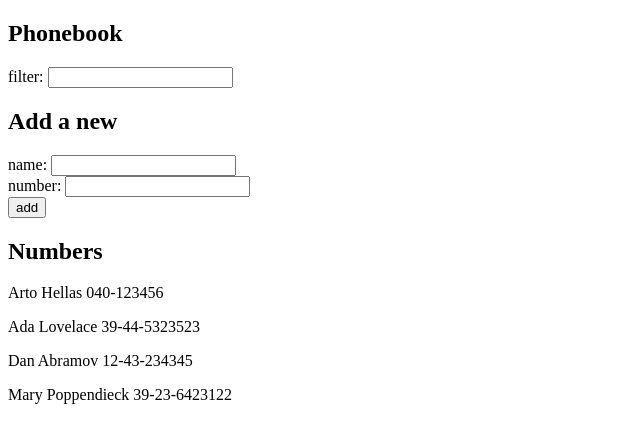
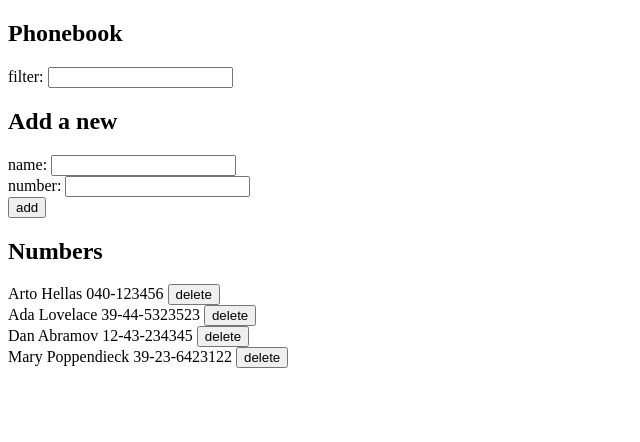
Before and after one commit to ric-rai/full-stack-open-2021, a React (Create React App) app in the folder part2/phonebook/: page / in a window 1280 px wide. Shown: the top 442 px of the page, without its empty margins (0-640 px from the left). Built offline with nearby package versions, Linux system fonts and the light colour scheme; data requests are answered from the project's data file.

Commit message:
exercise 2.17

```diff
--- a/part2/phonebook/src/App.js
+++ b/part2/phonebook/src/App.js
@@ -3,28 +3,27 @@ import personService from './services/persons'
 
 const PersonForm = ({onSubmitHandler, inputs}) => (
     <form onSubmit={onSubmitHandler}>
-        {inputs.map(i => <Input key={i.label} label={i.label} value={i.value} onChange={i.onChange}/> )}
+        {inputs.map(i => <Input {...i} key={i.label}/> )}
         <div><button type="submit">add</button></div>
     </form>
 )
 
-const Input = ({label, value, onChange}) => (
-    <div>{label}:{" "}
-        <input value={value} onChange={onChange}/>
-    </div>
-)
+const Input = props => <div>{props.label}:{" "} <input {...props}/></div>
 
-const Persons = ({persons}) =>
-    persons.map(p => <Person key={p.name} name={p.name} number={p.number}/>)
+const Persons = ({persons, handleDelete}) => persons.map(p =>
+    <Person {...p} key={p.name} handleDelete={handleDelete}/>)
 
-const Person = ({name, number}) => <p>{name} {number}</p>
+const Person = ({name, number, handleDelete}) =>
+    <div>{name} {number} <Button text={"delete"} handleClick={handleDelete(name)}/></div>
+
+const Button = ({text, handleClick}) => <button onClick={handleClick}>{text}</button>
 
 const App = () => {
     const [persons, setPersons] = useState([])
     const [filtered, setFiltered] = useState(persons)
     const [newName, setNewName] = useState('')
     const [newNumber, setNewNumber] = useState('')
-    const [currentFilter, setCurrentFilter] = useState('')
+    const [filter, setFilter] = useState('')
     const setValueWith = (setter) => e => setter(e.target.value)
 
     const fetchPersons = () => void personService.getAll()
@@ -33,23 +32,23 @@ const App = () => {
 
     const addPerson = e => {
         e.preventDefault()
+        const resetForm = () => (setNewName(''), setNewNumber(''))
+        const updPersons = pers => (setPersons(pers), changeFilter(filter, [...pers]))
         if (persons.map(p => p.name).includes(newName))
             alert(`${newName} is already added to phonebook`)
-        else {
-            const newPerson = {name: newName, number: newNumber}
-            personService.create(newPerson).then(returnedPerson => {
-                const updatedPersons = persons.concat(returnedPerson)
-                setPersons(updatedPersons)
-                setNewName('')
-                changeFilter(currentFilter, [...updatedPersons])
-                setNewNumber('')
-            })
-        }
+        else personService.create({name: newName, number: newNumber}).then(p =>
+            (updPersons(persons.concat(p)), resetForm()))
     }
-
+    const getPerIdByName = name => persons.find(p => p.name === name).id
+    const handleDelete = name => () => {
+        const pers = persons.filter(p => p.name !== name)
+        if (window.confirm(`Delete ${name}?`))
+            personService.del(getPerIdByName(name)).then(() =>
+                (setPersons(pers), changeFilter(filter, [...pers])))
+    }
     const handleFilterChange = e => changeFilter(e.target.value)
     const changeFilter = (value, pers = persons) => {
-        setCurrentFilter(value)
+        setFilter(value)
         if (value === '') setFiltered([...pers])
         else setFiltered(pers.filter(p => p.name.match(new RegExp(value, 'i'))))
     }
@@ -57,14 +56,14 @@ const App = () => {
     return (
         <div>
             <h2>Phonebook</h2>
-                <Input label={'filter'} value={currentFilter} onChange={handleFilterChange}/>
+                <Input label={'filter'} value={filter} onChange={handleFilterChange}/>
             <h2>Add a new</h2>
             <PersonForm onSubmitHandler={addPerson} inputs={[
                 {label: 'name', value: newName, onChange: setValueWith(setNewName)},
                 {label: 'number', value: newNumber, onChange: setValueWith(setNewNumber)}
             ]}/>
             <h2>Numbers</h2>
-            <Persons persons={filtered}/>
+            <Persons persons={filtered} handleDelete={handleDelete}/>
         </div>
     )
 
--- a/part2/phonebook/src/services/persons.js
+++ b/part2/phonebook/src/services/persons.js
@@ -1,16 +1,10 @@
-import axios from 'axios'
-const baseUrl = 'http://localhost:3001/persons'
+import ax from 'axios'
+const url = 'http://localhost:3001/persons'
+const pUrl = id => `${url}/${id}`
 
-const getAll = () => {
-  return axios.get(baseUrl).then(res => res.data)
-}
+const getAll = () => ax.get(url).then(r => r.data)
+const create = o => ax.post(url, o).then(r => r.data)
+const del = id => ax.delete(pUrl(id)).then(r => r.data)
+const update = (id, o) => ax.put(pUrl(id), o).then(r => r.data)
 
-const create = obj => {
-  return axios.post(baseUrl, obj).then(res => res.data)
-}
-
-const update = (id, obj) => {
-  return axios.put(`${baseUrl}/${id}`, obj).then(res => res.data)
-}
-
-export default {getAll, create, update}
+export default {getAll, create, del, update}
```
